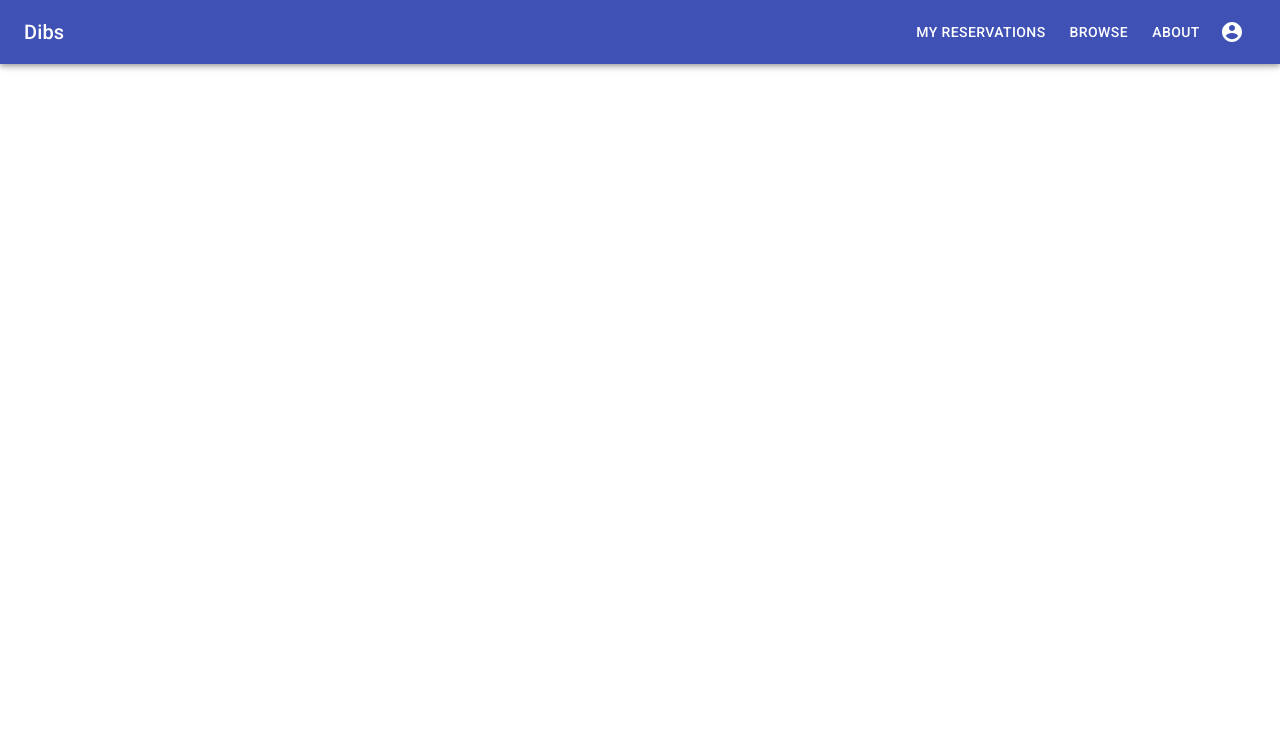
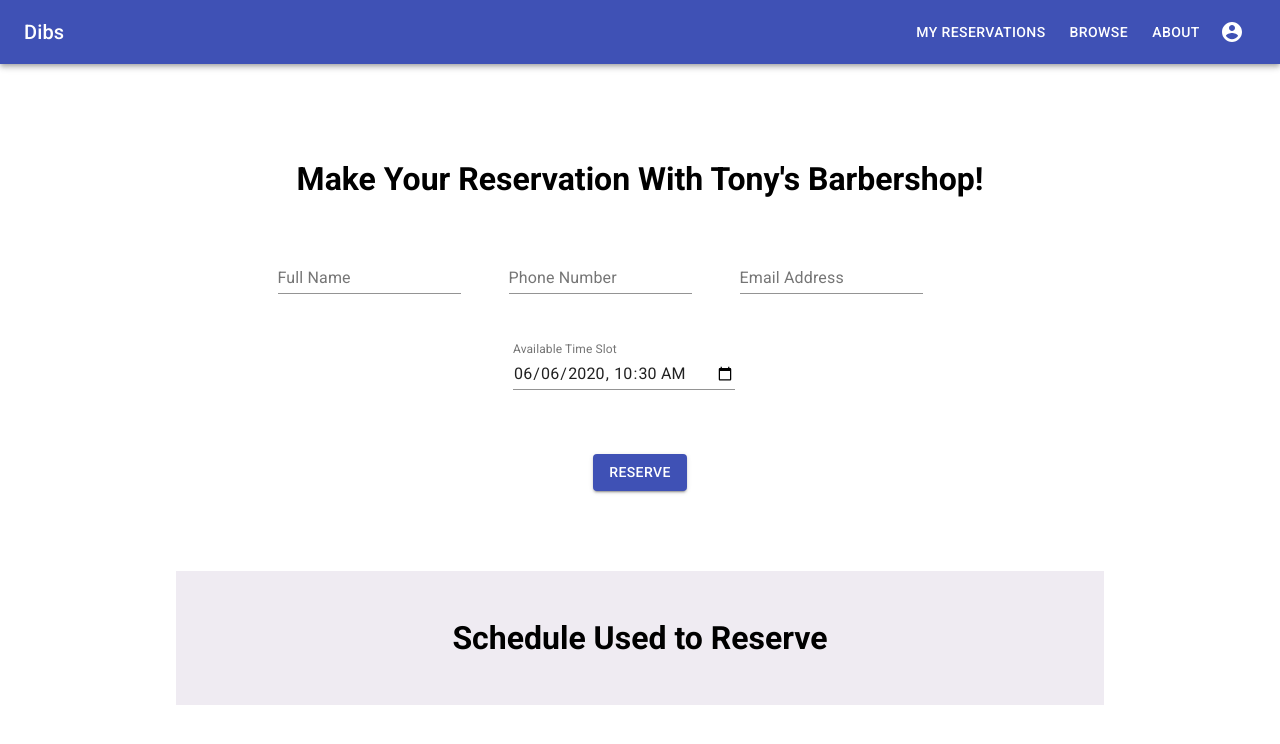
Before and after one commit to yehmond/group1234, a React (Create React App) app: page /reservation in a window 1280 px wide. Shown: the top 744 px of the page. Built offline with nearby package versions, Linux system fonts and the light colour scheme.

Commit message:
Reservation (#12)

```diff
--- a/src/App.tsx
+++ b/src/App.tsx
@@ -5,6 +5,7 @@ import RBSMain from "./pages/RBSMain";
 import NavBar from "./components/NavBar";
 import "./App.scss";
 import Home from "./pages/Home";
+import Reservation from "./pages/Reservation";
 import SignUpPage from "./pages/SignUpPage";
 import SignInPage from "./pages/SignInPage";
 
@@ -18,6 +19,9 @@ function App(): JSX.Element {
                 </Route>
                 <Route path="/browse"></Route>
                 <Route path="/about"></Route>
+                <Route path="/reservation">
+                    <Reservation />
+                </Route>
                 <Route path="/signin">
                     <SignInPage />
                 </Route>
--- /dev/null
+++ b/src/components/Reservation.tsx
@@ -0,0 +1,103 @@
+import React from "react";
+import { createStyles, makeStyles, Theme } from "@material-ui/core/styles";
+import { FormControl } from "@material-ui/core";
+import { InputLabel } from "@material-ui/core";
+import { Input } from "@material-ui/core";
+import Button from "@material-ui/core/Button";
+import TextField from "@material-ui/core/TextField";
+
+const useStyles = makeStyles((theme: Theme) =>
+    createStyles({
+        wrapper: {
+            margin: "3rem",
+            padding: "3rem",
+            alignItems: "center",
+            textAlign: "center"
+        },
+        formControl: {
+            margin: theme.spacing(1),
+            minWidth: 120,
+        },
+        selectEmpty: {
+            marginTop: theme.spacing(2),
+        },
+        container: {
+            display: "block",
+            padding: "1rem",
+            minHeight: "8rem",
+            alignItems: "center",
+            textAlign: "center",
+            paddingRight: "3rem",
+        },
+        textField: {
+            marginLeft: theme.spacing(1),
+            marginRight: theme.spacing(1),
+        },
+        schedule: {
+            margin: "5rem",
+            textAlign: "center",
+            backgroundColor: "rgb(239, 235, 242)",
+            padding: "3rem",
+        },
+        textInput: {
+            paddingRight: "3rem",
+            marginTop: "2rem",
+        },
+        reserveHeader: {},
+    })
+);
+
+export default function Reservation(): JSX.Element {
+    const classes = useStyles();
+
+    return (
+        <div className={classes.wrapper}>
+            {/* TODO: this.props.shopname */}
+            <div className={classes.reserveHeader}>
+                <h1>Make Your Reservation With Tony&apos;s Barbershop!</h1>
+            </div>
+
+            <div className={classes.container}>
+                <FormControl id="name" className={classes.textInput}>
+                    <InputLabel htmlFor="customer_name">Full Name</InputLabel>
+                    <Input id="customer_name" />
+                </FormControl>
+                <FormControl id="phone" className={classes.textInput}>
+                    <InputLabel htmlFor="customer_phone">Phone Number</InputLabel>
+                    <Input id="customer_phone" />
+                </FormControl>
+                <FormControl id="email" className={classes.textInput}>
+                    <InputLabel htmlFor="customer_email">Email Address</InputLabel>
+                    <Input id="customer_email" />
+                </FormControl>
+            </div>
+
+            <body>
+                <form className={classes.container} noValidate>
+                    <TextField
+                        id="datetime-local"
+                        label="Available Time Slot"
+                        type="datetime-local"
+                        defaultValue="2020-06-06T10:30"
+                        className={classes.textField}
+                        InputLabelProps={{
+                            shrink: true,
+                        }}
+                    />
+                </form>
+            </body>
+
+            <div>
+                {/* TODO: submit form */}
+                <Button variant="contained" color="primary">
+                    Reserve
+                </Button>
+            </div>
+
+            <div className={classes.schedule}>
+                {/* TODO: show schedule */}
+                <h1>Schedule Used to Reserve</h1>
+            </div>
+        </div>
+    );
+}
--- /dev/null
+++ b/src/pages/Reservation.tsx
@@ -0,0 +1,10 @@
+import React from "react";
+import ReservationComp from "../components/Reservation";
+
+export default function Reservation(): JSX.Element {
+    return (
+        <div>
+            <ReservationComp />
+        </div>
+    );
+}
```
